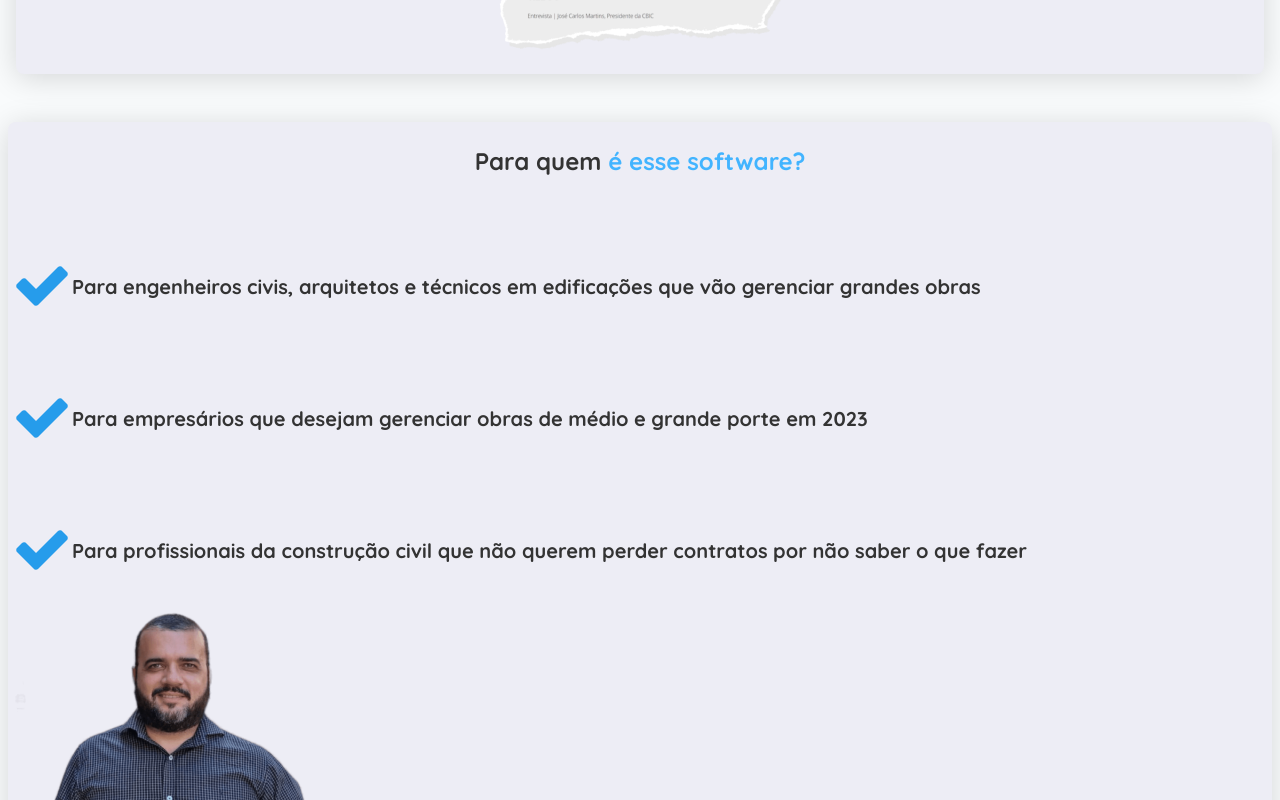
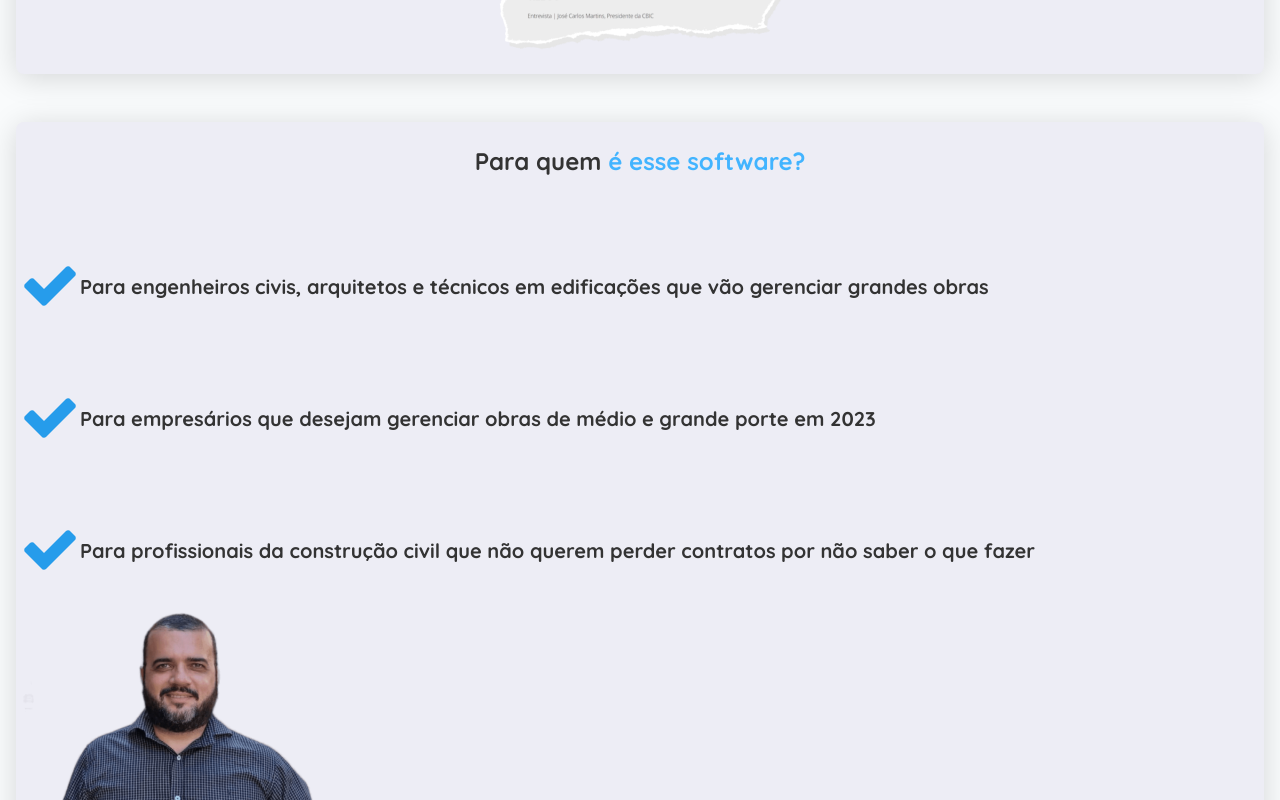
Before and after one commit to MauroSilvino/Tabela-Engenharia, a React (Vite) app in the folder frontend/: page / in a window 1280 px wide. Shown: the part 1840-2640 px from the top of the page. Built offline with nearby package versions, Linux system fonts and the light colour scheme.

Commit message:
Margin fixed

```diff
--- a/frontend/src/pages/Home/components/Target/Target.module.scss
+++ b/frontend/src/pages/Home/components/Target/Target.module.scss
@@ -1,5 +1,5 @@
 .container {
-  margin: 3rem 0.5rem 0;
+  margin: 3rem 1rem 0;
   border-radius: 8px;
   box-shadow: 0px 4px 30px rgba(0, 0, 0, 0.15);
   padding: 0 0.25rem;
```
